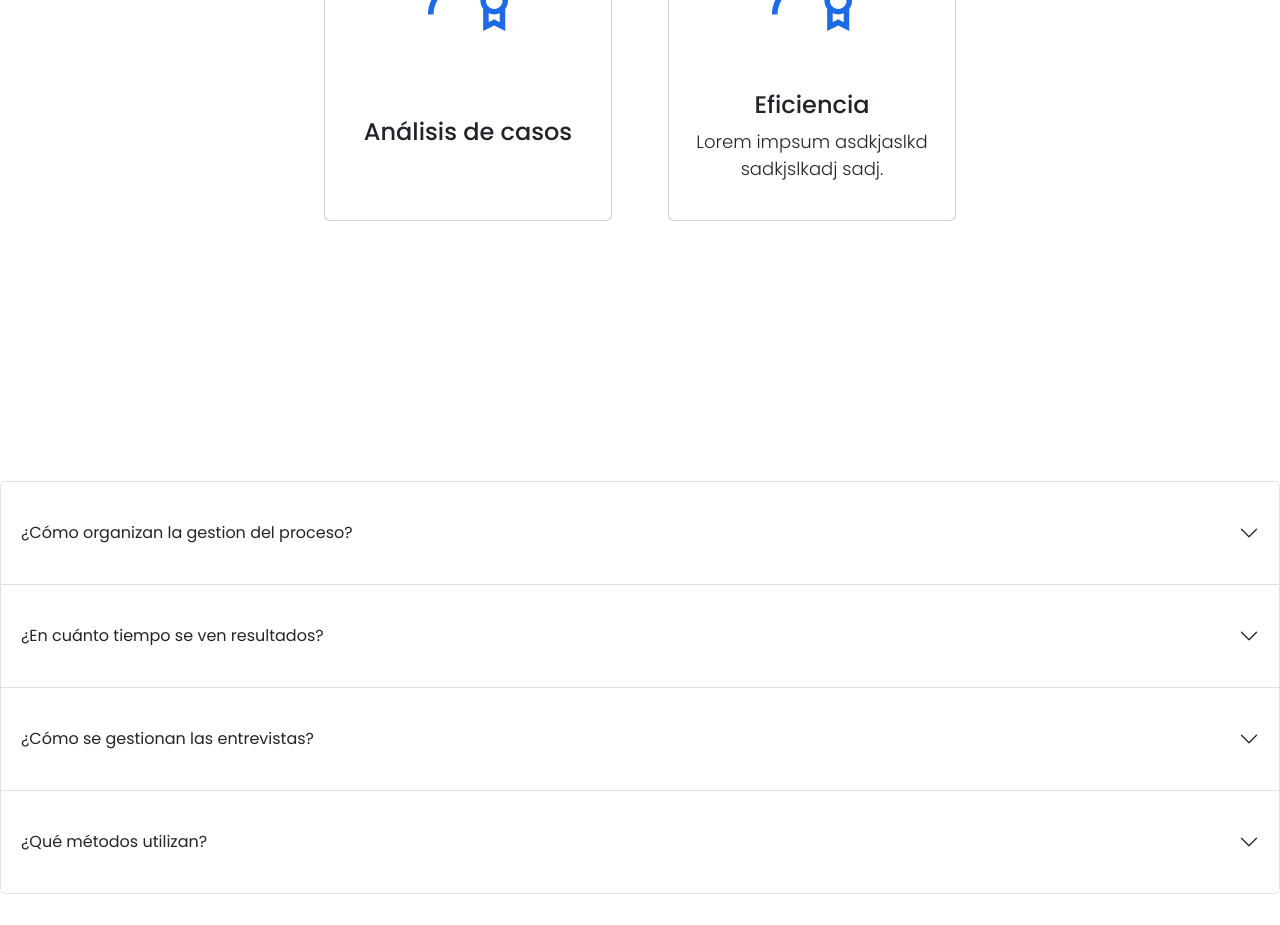
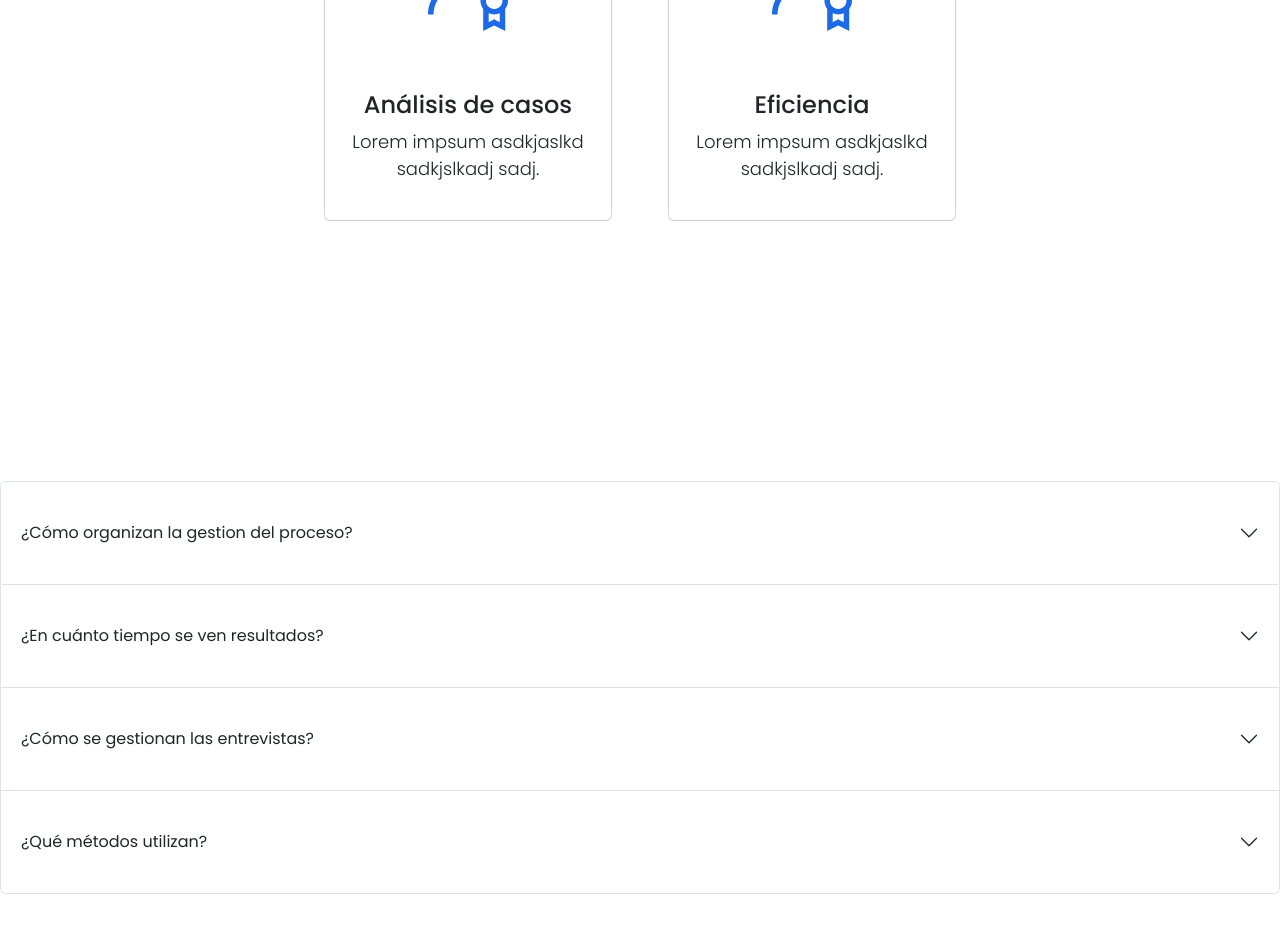
Before and after one commit to TomasSorgetti/profileup, a React (Vite) app: page /rrhh in a window 1280 px wide. Shown: the part 1840-2765 px from the top of the page. Built offline with nearby package versions, Linux system fonts and the light colour scheme.

Commit message:
chore: content added

```diff
--- a/src/pages/asesoria-consultoria/Asesoria.jsx
+++ b/src/pages/asesoria-consultoria/Asesoria.jsx
@@ -50,7 +50,7 @@ const Asesoria = () => {
     {
       id: 4,
       title: "Análisis de casos",
-      description: "",
+      description: "Lorem impsum asdkjaslkd sadkjslkadj sadj.",
       src: profIcon,
     },
     {
--- a/src/pages/capacitaciones-entrevistas/Capacitaciones.jsx
+++ b/src/pages/capacitaciones-entrevistas/Capacitaciones.jsx
@@ -49,7 +49,7 @@ const Capacitaciones = () => {
     {
       id: 4,
       title: "Análisis de casos",
-      description: "",
+      description: "Lorem impsum asdkjaslkd sadkjslkadj sadj.",
       src: profIcon,
     },
     {
--- a/src/pages/psicotecnico-aptopsicologico/Psicotecnico.jsx
+++ b/src/pages/psicotecnico-aptopsicologico/Psicotecnico.jsx
@@ -51,7 +51,7 @@ const Psicotecnico = () => {
     {
       id: 4,
       title: "Análisis de casos",
-      description: "",
+      description: "Lorem impsum asdkjaslkd sadkjslkadj sadj.",
       src: profIcon,
     },
     {
--- a/src/pages/rrhh/Rrhh.jsx
+++ b/src/pages/rrhh/Rrhh.jsx
@@ -57,7 +57,7 @@ const Rrhh = () => {
     {
       id: 4,
       title: "Análisis de casos",
-      description: "",
+      description: "Lorem impsum asdkjaslkd sadkjslkadj sadj.",
       src: profIcon,
     },
     {
--- a/src/pages/terapia-piscologica/Terapia.jsx
+++ b/src/pages/terapia-piscologica/Terapia.jsx
@@ -56,7 +56,7 @@ const Terapia = () => {
     {
       id: 4,
       title: "Análisis de casos",
-      description: "",
+      description: "Lorem impsum asdkjaslkd sadkjslkadj sadj.",
       src: profIcon,
     },
     {
```
